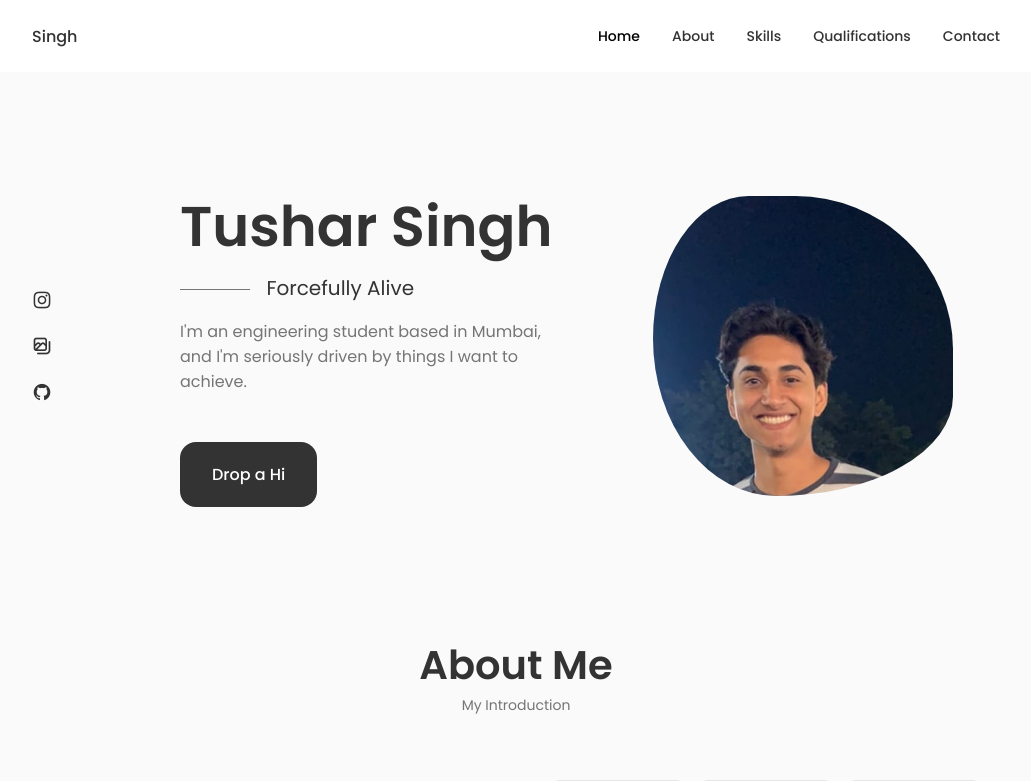
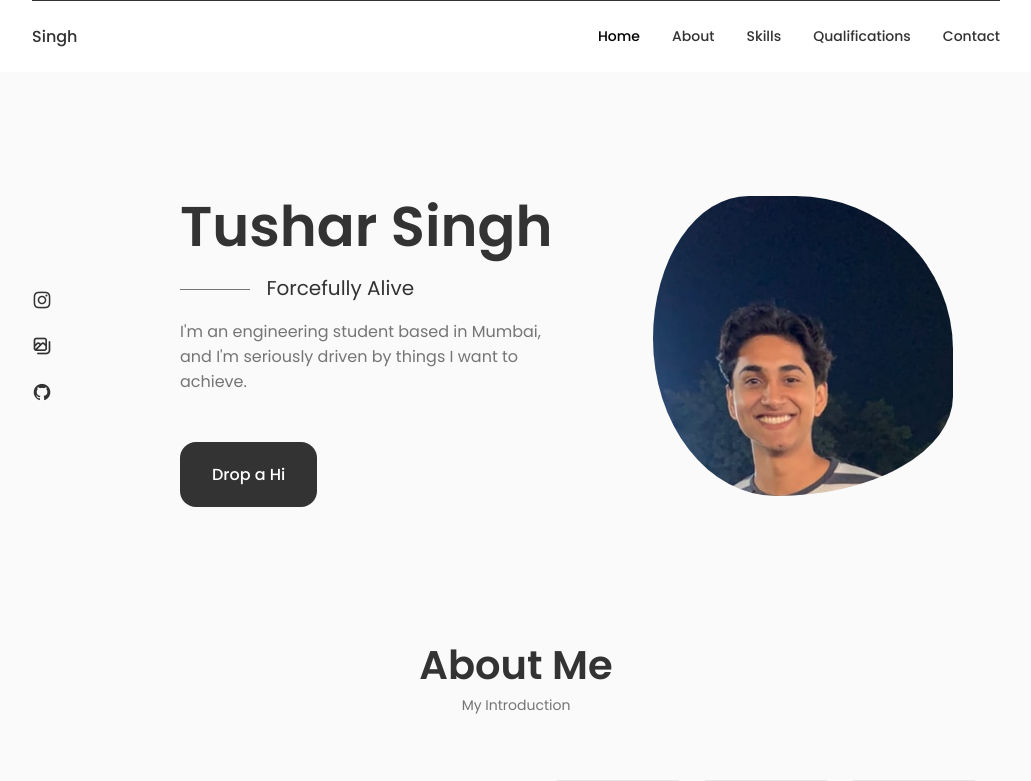
Before and after one commit to karannn616/portfolio, a React (Create React App) app: page / in a window 1280 px wide. Shown: the top 781 px of the page, without its empty margins (124-1155 px from the left). Built offline with nearby package versions, Linux system fonts and the light colour scheme.

Commit message:
Update header.css

```diff
--- a/src/components/header/header.css
+++ b/src/components/header/header.css
@@ -13,6 +13,7 @@
   justify-content: space-between;
   align-items: center;
   column-gap: 1rem;
+  border-top: 1px solid var(--title-color);
 }
 
 .nav__logo,
```
